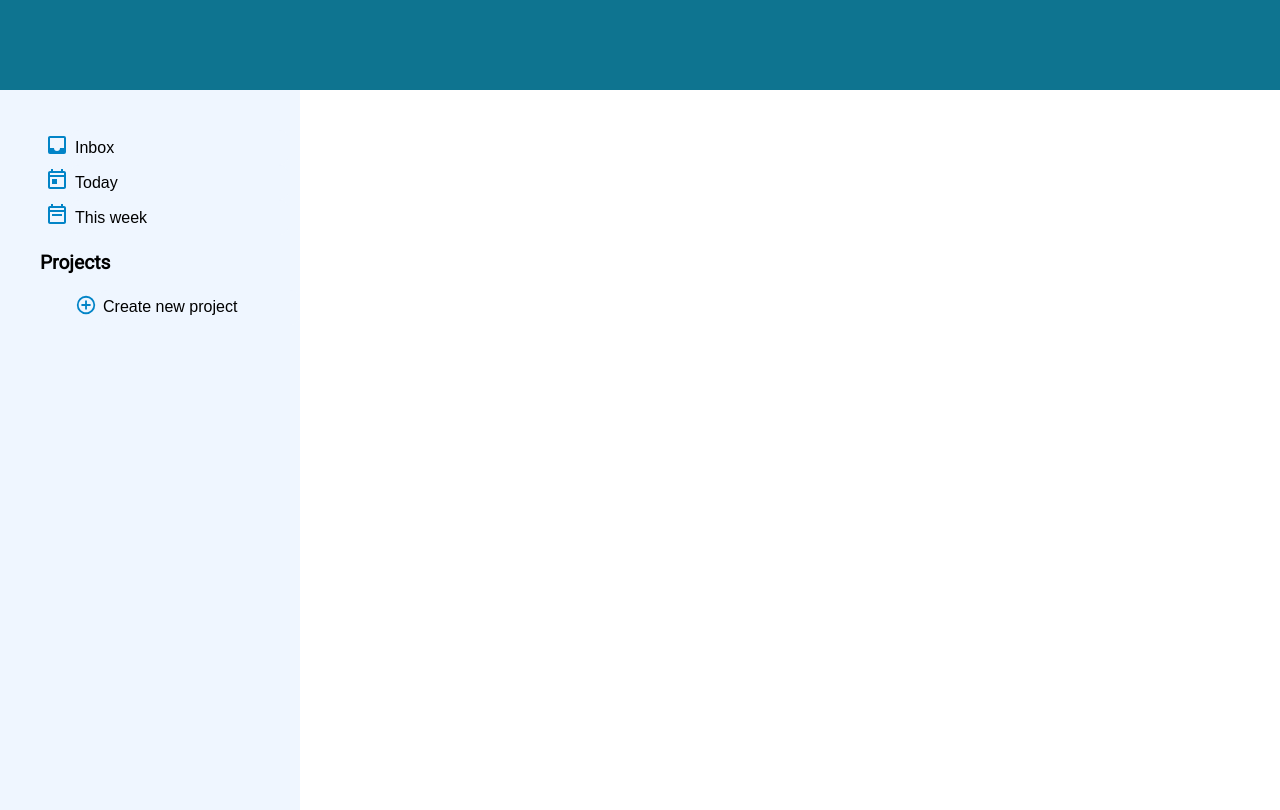
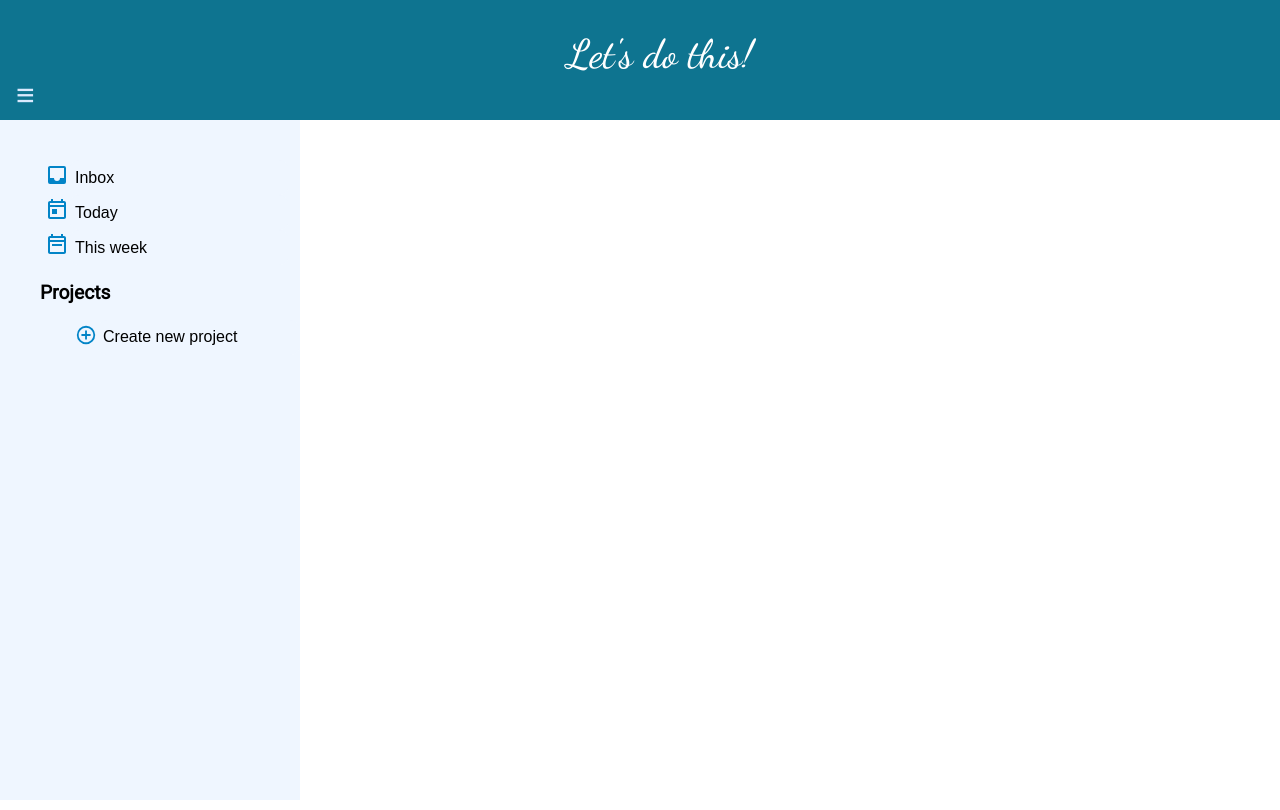
Before and after one commit to DianaPalafox/todo-list, a website built with webpack: page dist/index.html in a window 1280 px wide. Built offline with Linux system fonts and the light colour scheme.

Commit message:
Add style to the header

```diff
--- a/src/initial-page.js
+++ b/src/initial-page.js
@@ -8,8 +8,13 @@ export default function initialPage() {
     const header = document.createElement('div')
     header.classList.add('header')
 
+    const appearDisappearSidebar = document.createElement('button')
+    appearDisappearSidebar.classList.add('headerBtn')
+    appearDisappearSidebar.textContent = '≡'
+
     const logo = document.createElement('div')
     logo.classList.add('logo')
+    logo.textContent = "Let's do this!"
 
     const sidebar = document.createElement('div')
     sidebar.classList.add('sidebar')
@@ -105,6 +110,7 @@ export default function initialPage() {
 
     sidebar.appendChild(list)
 
+    header.appendChild(appearDisappearSidebar)
     header.appendChild(logo)
 
     container.appendChild(sidebar)
--- a/src/style.css
+++ b/src/style.css
@@ -1,4 +1,5 @@
 @import url('https://fonts.googleapis.com/css2?family=Roboto&display=swap');
+@import url('https://fonts.googleapis.com/css2?family=Dancing+Script:wght@500&display=swap');
 
 body, html {
     height: 100%;
@@ -10,24 +11,45 @@ body {
 }
 
 .container {
+    width: 100vw;
+    height: 100vh;
     box-sizing: border-box;
     display: grid;
     grid-template-rows: 1fr 8fr;
     grid-template-columns: 300px 3fr;
 }
 
+.headerBtn {
+    width: 30px;
+    height: 50px;
+    border-style: none;
+    background-color: #0e7490;
+    cursor: pointer;
+    font-size:xx-large;
+    color: #dbeafe;
+    margin: auto auto 0 10px;
+}
+
 .header {
+    height: 15vh;
     background-color: #0e7490;
     grid-column: 1/ span 2;
+    display: flex;
+}
 
+.logo {
+    margin-right: auto;
+    width: 210px;
+    text-align: center;
+    padding-top: 30px;
+    font-size: 2.5rem;
+    color: white;
+    font-family: 'Dancing Script', cursive;
 }
 
 .sidebar {
-    background-color: #FF7755;
     grid-row: 2;
-    height: 90vh;
     background-color: #eff6ff;
-
 }
 
 .body {
@@ -44,7 +66,7 @@ body {
     height: 5px;
 }
 
-button {
+.sidebar button {
     border-radius: 10px;
     border-style: none;
     background-color: #eff6ff;
@@ -55,7 +77,7 @@ button {
     height: 35px;
 }
 
-button:hover {
+.sidebar button:hover {
     background-color: #dbeafe;
 }
 
```
Also changed, not shown: dist/main.js.
